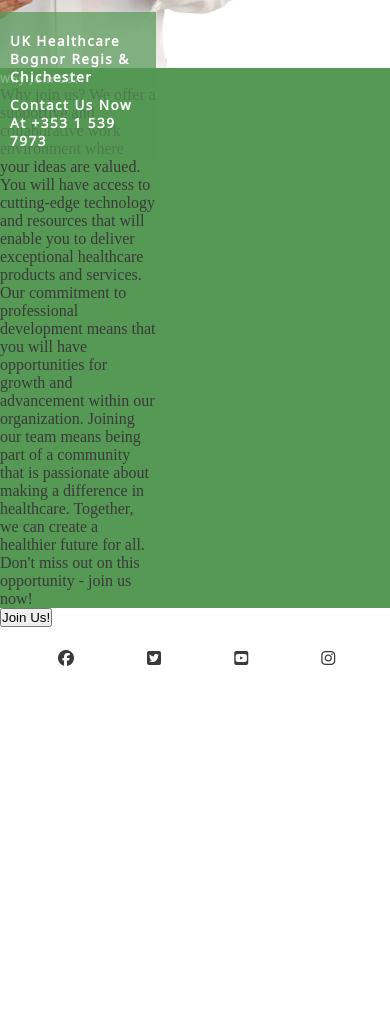
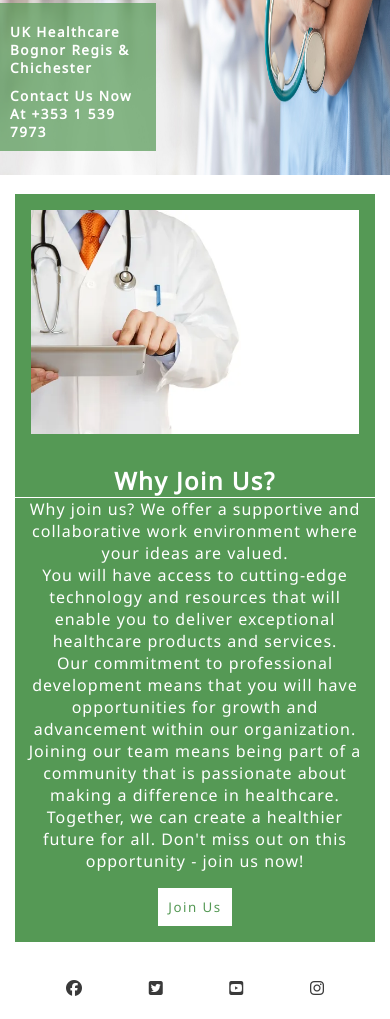
Before and after one commit to RNXVIII/Project1, a plain HTML site: page index.html in a window 390 px wide. Shown: the part 420-1439 px from the top of the page. Before the commit the page ends 1109 px from the top, so only its background shows below. Drawn offline with Linux system fonts and the light colour scheme.

Commit message:
added join us section and made it responsive

```diff
--- a/assets/css/style.css
+++ b/assets/css/style.css
@@ -32,8 +32,7 @@ a {
     letter-spacing: 1.5px;
     text-decoration: none;
     margin-bottom: 0 1rem;
-    padding: 0 1rem;
-    color: black;
+    color:#3a3a3a;
 }
 
 /* Header------------------------------------------------------------------------------------------------- */
@@ -56,10 +55,11 @@ header {
 
 /*dropdown content (this will also include nav content)------------------------------------------------------- */
 
-nav{
+
+nav {
     position: absolute;
-    top:100%;
-    left:0;
+    top: 100%;
+    left: 0;
     justify-content: center;
     opacity: 0;
     visibility: hidden;
@@ -68,13 +68,17 @@ nav{
 
 }
 
+.option{
+    padding: 0 1rem;
+}
 
 
-.option:hover{
+.option:hover {
     background-color: rgb(85, 153, 85);
     transition-duration: 1.0s;
     color: #FFFFFF;
     width: 100vw;
+    padding: 0 4rem;
 }
 
 /*aligning options inside the nav area*/
@@ -86,9 +90,6 @@ nav>ul {
     box-shadow: 0 2px 2px #3a3a3a;
     background-color: #FFFFFF;
     width: auto;
-    /* Set initial width to auto */
-    transition: width 0.4s;
-    /* Add a transition for smooth animation */
 }
 
 /* Adjust width on hover */
@@ -104,7 +105,7 @@ nav:hover>ul {
 
 /*getting rid of checkbox*/
 #checkbox-options{
-    display:none;
+    display: none;
 }
 
 /*allows for smooth transition*/
@@ -120,20 +121,6 @@ main {
     flex: 1 0 auto;
     margin-top: 47px;
 }
-/*join us content -------------------------------------------------------------------------------------------------------*/
-
-#joinuscontent{
-    background-color: rgb(85, 153, 85) ;
-    display: flex;
-    flex-direction: row;
-}
-
-#textContainer{
-    width: 40%;
-}
-
-
-
 /* Hero section ---------------------------------------------------------------------------------------------------------*/
 #hero {
         height: 100vh;
@@ -141,7 +128,6 @@ main {
         background: url("../images/Nursehero-image.webp") no-repeat center center/cover;
         position: relative;
         box-shadow: 0 2px 2px #3a3a3a;
-        margin-bottom: 15px;
 
 }
 
@@ -169,7 +155,72 @@ main {
 #cover-text>h3 {
     color: #ffffff;
 }
+/*join us content -------------------------------------------------------------------------------------------------------*/
 
+#joinuscontent {
+    background-color: rgb(85, 153, 85);
+    display: flex;
+    flex-direction: row;
+    margin: 15px;
+}
+
+#textContainer {
+    width: 65%;
+    text-align: center;
+}
+
+/*aligning text to the center of the container and also using up the surplus space*/
+#textContainer p{
+    font-family: 'Noto Sans', sans-serif;
+    letter-spacing: 1px;
+    font-size: 20px;
+    color: #FFFFFF;
+    width:fit-content;
+}
+
+#textContainer h2{
+    text-align: center;
+    margin-top: 10px;
+    border-bottom: 1px solid #FFFFFF;
+}
+
+#ImageContainer img {
+    width: 100%;
+    height: 100%;
+}
+
+#buttonContainer{
+    padding-top: 15px;
+    padding-bottom: 15px;
+}
+
+
+#buttonContainer button{
+    padding: 10px;
+    background-color: #FFFFFF;
+    color: rgb(85, 153, 85);
+    border: 1px solid rgb(85, 153, 85);
+}
+
+/* default styles for the button link*/
+#buttonContainer a{
+    color: rgb(85, 153, 85);
+}
+
+/*adding hover effects for button*/
+#buttonContainer button:hover{
+        background-color: rgb(46, 86, 46);
+        transition: 0.4s;
+        transition-delay: 0.2s;
+        transition-duration: 0.5s;
+}
+
+/*changing the color of the link when button is hovered over*/
+#buttonContainer button:hover a{
+    color: #FFFFFF;
+    transition-delay: 0.2s;
+    transition-duration: 0.5s;
+}
 
 
 /* Footer----------------------------------------------------------------------------------------------------------- */
@@ -192,7 +243,7 @@ main {
 
 
 /* Adjustments for smaller screens (phones) -----------------------------------------------------------------------*/
-@media screen and (max-width: 480px) {
+@media screen and (max-width: 780px) {
     /*generic styles*/
     h1,
     h2,
@@ -207,6 +258,10 @@ main {
         justify-content: center;
         align-items: center;
         padding: 1rem;
+    }
+    br{
+        padding-top: 5px;
+        padding-bottom: 5px;
     }
     /*nav content------------------------------------------------------------------------------------*/
     nav {
@@ -269,13 +324,16 @@ main {
     #hero{
         position: relative;
         width: 100%;
-        height: 85%;
+        height: 55vh;
+        margin-top: 84px;
+        box-shadow: none;
     }
     #cover-text{
         position: absolute;
         top: 50%;
         overflow: auto;
         min-height: fit-content;
+        margin-bottom: 20px;
     }
     /*Join Us content--------------------------------------------------------------------------*/
     #joinuscontent{
@@ -286,6 +344,24 @@ main {
         width: 100%;
         height: 100%;
         align-content: center;
+        justify-content: center;
+        padding: 1rem;
+
+    }
+    #textContainer{
+        text-align: fit-content;
+        width: fit-content;
+    }
+
+    #textContainer h2{
+        font-size: 24px;
+        letter-spacing: 1.5px;
+    }
+
+    #textContainer p{
+        font-size: 16px;
+        padding-left: 5px;
+        padding-right: 5px;
     }
 }
 
--- a/index.html
+++ b/index.html
@@ -48,9 +48,9 @@
         <label for="checkbox-options" class="checkbox-label"><i class="fa-solid fa-bars" id="nav-icon"></i></label>
         <nav>
             <ul>
-                <li><a href="index.html" class="option">home</a></li>
-                <li><a href="#" class="option">info</a></li>
-                <li><a href="#" class="option">sign-up</a></li>
+                <li><a href="index.html" class="option" target="_blank">Home</a></li>
+                <li><a href="info.html" class="option" target="_blank">Info</a></li>
+                <li><a href="sign-up.html" class="option" target="_blank">Sign-up</a></li>
             </ul>
         </nav>
 
@@ -74,21 +74,26 @@
             </div>
             <div id="textContainer">
                 <h2>Why Join Us?</h2>
-                <p>Why join us? We offer a supportive and collaborative work environment where your ideas are valued. You will have
-                    access
+                <p>Why join us? We offer a supportive and collaborative work environment where your ideas are valued.
+                    <br>
+                    You will have access
                     to cutting-edge technology and resources that will enable you to deliver exceptional healthcare products and
                     services.
+                    <br>
                     Our commitment to professional development means that you will have opportunities for growth and advancement
                     within our
                     organization.
+                    <br>
 
                     Joining our team means being part of a community that is passionate about making a difference in healthcare.
                     Together,
-                    we can create a healthier future for all. Don't miss out on this opportunity - join us now!</p>
+                    we can create a healthier future for all. Don't miss out on this opportunity - join us now!
+                </p>
+
+                <div id="buttonContainer">
+                    <button><a href="sign-up.html" target="_blank">Join Us</a></button>
             </div>
         </content>
-        <div id="buttonContainer">
-            <button>Join Us!</button>
         </div>
 
 
```
